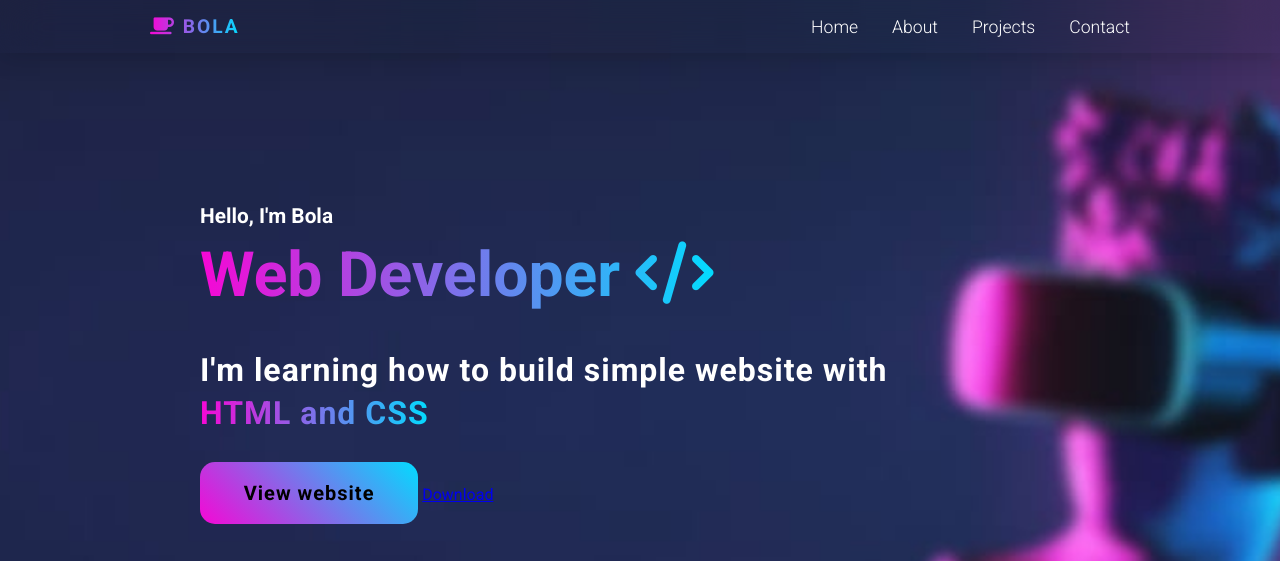
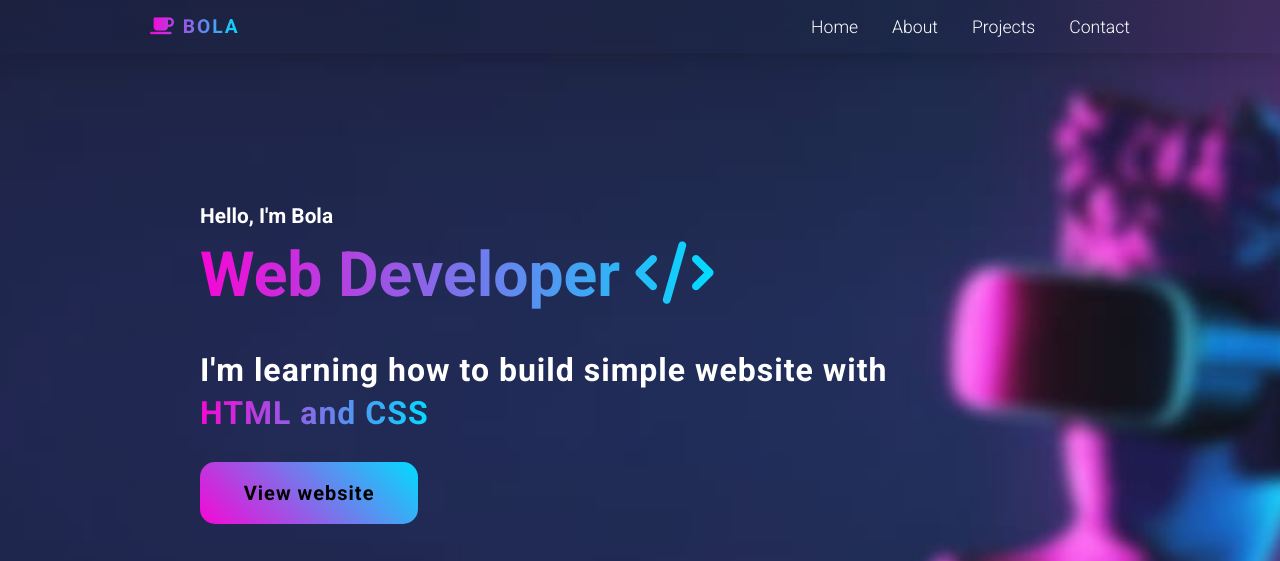
Before and after one commit to BolaWagdy/Portfolio, a plain HTML site: page index.html in a window 1280 px wide. Shown: the top 561 px of the page. Drawn offline with Linux system fonts and the light colour scheme.

Commit message:
Update index.html

```diff
--- a/index.html
+++ b/index.html
@@ -44,7 +44,6 @@
             <h2>Hello, I'm Bola<br><span>Web Developer <i class="fa-solid fa-code"></i></span></h2>
             <h3>I'm learning how to build simple website with<br><span>HTML and CSS</span></h3><br>
             <a href="#about" class="main-button">View website</a>
-            <a href="uploads/Forza Horizon 5 2024.07.04 - 23.42.53.02.mp4" download>Download</a>
             <div class="links">
                 <a target="_blank" href="https://www.facebook.com/bola.wagdy.79?mibextid=ZbWKwL"><i
                         class="fa-brands fa-facebook"></i></a>
```
